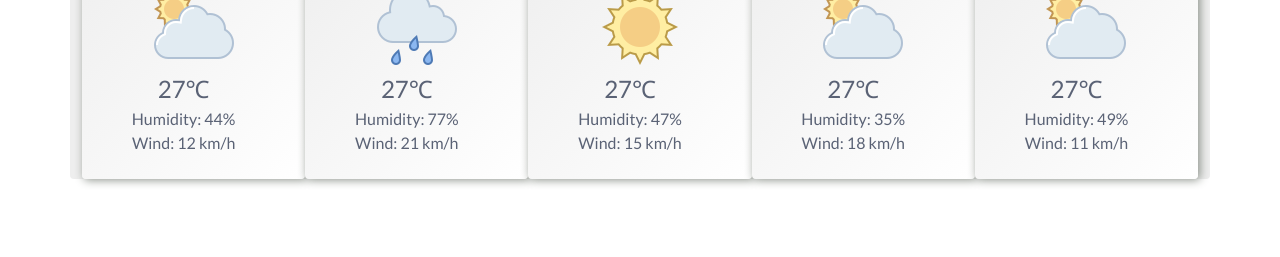
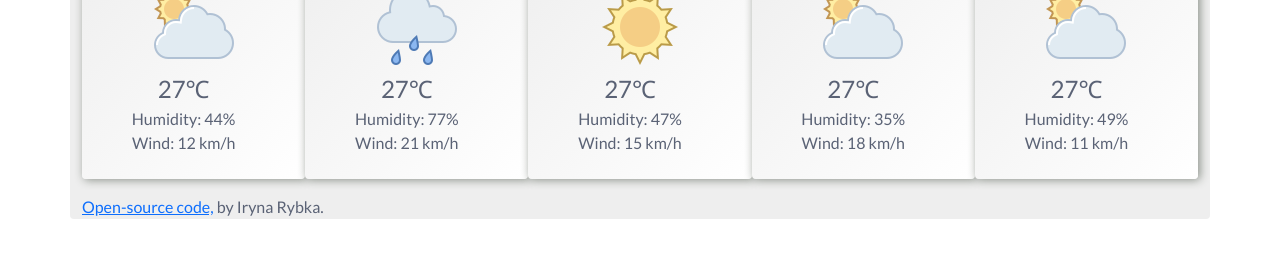
Before and after one commit to IrynaRybka/test-weather, a plain HTML site: page index.html in a window 1280 px wide. Shown: the part 375-632 px from the top of the page. Drawn offline with nearby package versions, Linux system fonts and the light colour scheme.

Commit message:
Add linf for git repositiry

```diff
--- a/index.html
+++ b/index.html
@@ -106,6 +106,10 @@
                  </p>
             </li>
          </ul>
+         <p>
+          <a href="https://github.com/IrynaRybka/test-weather" target="_blank" rel="noreferrer noopener">Open-source code,</a>
+          <span>by Iryna Rybka.</span>
+         </p>
     </div>
     <script src="./main.js"></script>
 </body>
```
